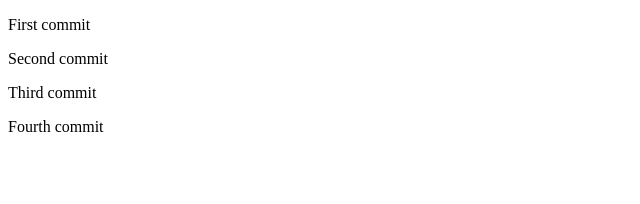
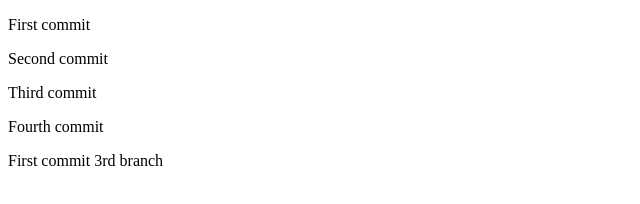
Before and after one commit to StanciuDragosIoan/sample-repo-article, a plain HTML site: page index.html in a window 1280 px wide. Shown: the whole page, without its empty margins (0-640 px from the left). Drawn offline with Linux system fonts and the light colour scheme.

Commit message:
first commit third branch

```diff
--- a/index.html
+++ b/index.html
@@ -11,5 +11,6 @@
     <p>Second commit</p>
     <p>Third commit</p>
     <p>Fourth commit</p>
+    <p>First commit 3rd branch</p>
   </body>
 </html>
```
